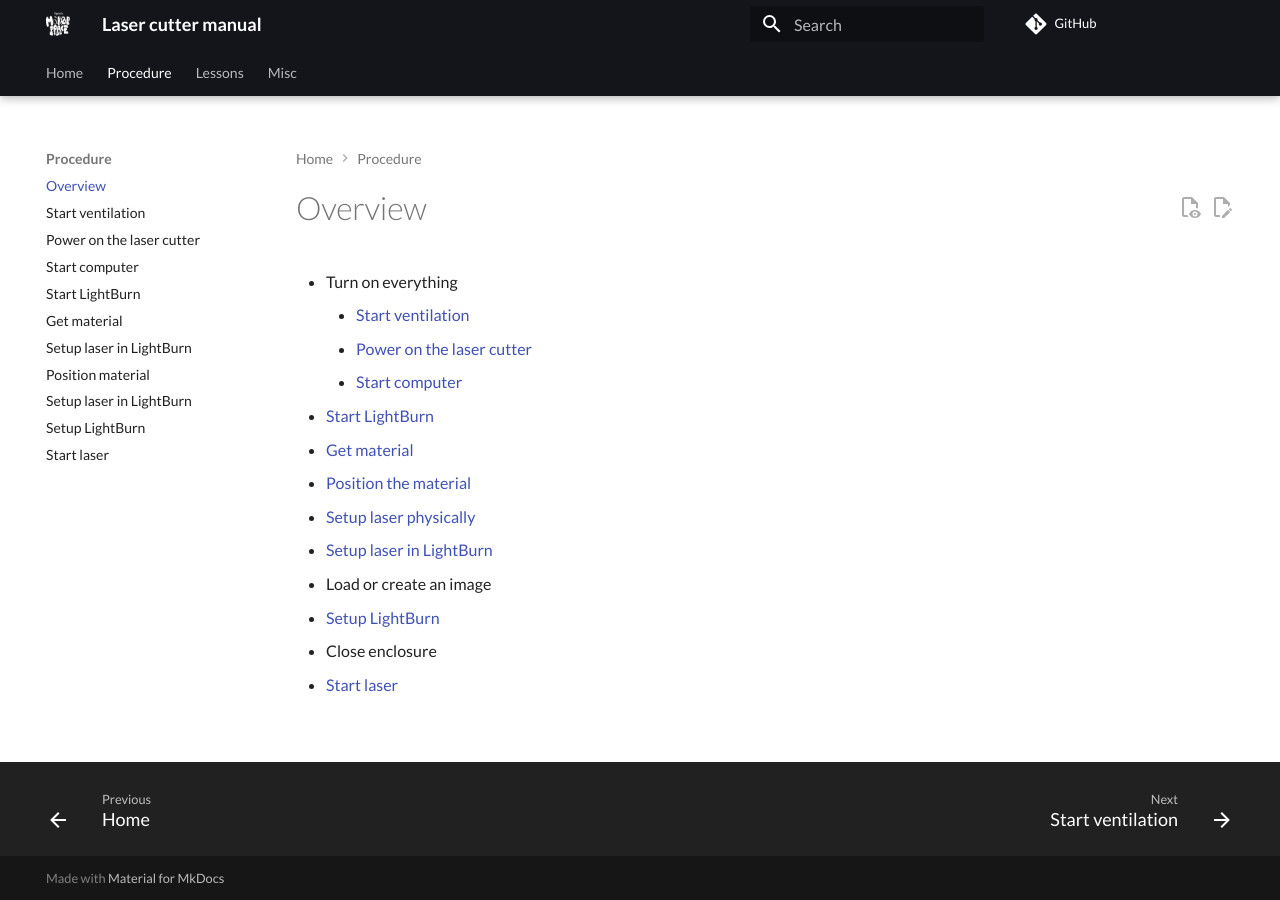
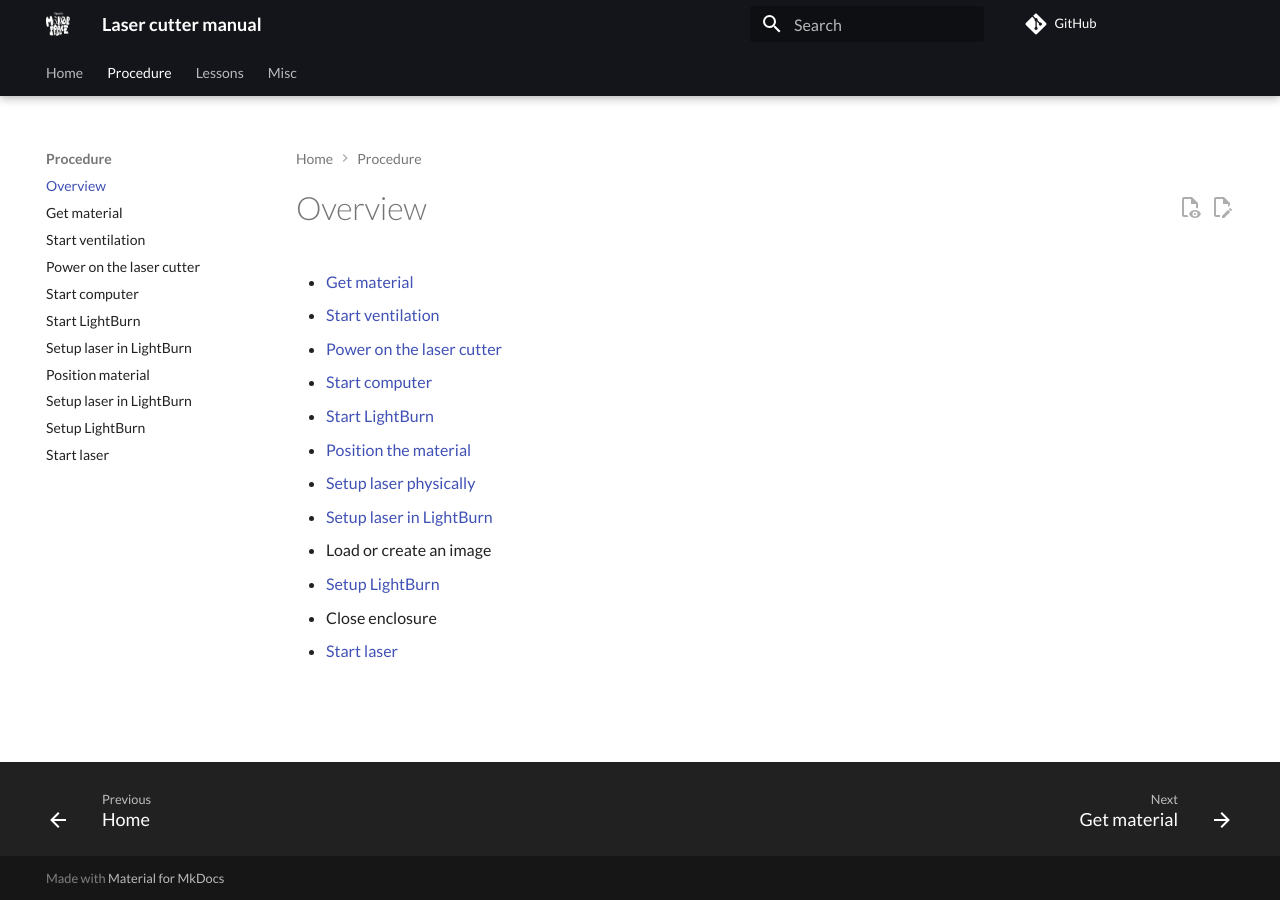
Before and after one commit to uppsala-makerspace/laser_cutter_guide, an MkDocs documentation site: the page built from docs/steps/README.md, in a window 1280 px wide. Built offline with MkDocs 1.6.1 and Material for MkDocs 9.7.7, drawn with Linux system fonts in a browser that asks for light colours; comment, search, counter and statistics services are not loaded.

Commit message:
Get material first

```diff
--- a/docs/steps/README.md
+++ b/docs/steps/README.md
@@ -7,12 +7,11 @@ tags:
 
 # Overview
 
-- Turn on everything
-    - [Start ventilation](start_ventilation.md)
-    - [Power on the laser cutter](power_on_laser_cutter.md)
-    - [Start computer](start_computer.md)
+- [Get material](get_material.md)
+- [Start ventilation](start_ventilation.md)
+- [Power on the laser cutter](power_on_laser_cutter.md)
+- [Start computer](start_computer.md)
 - [Start LightBurn](start_lightburn.md)
-- [Get material](get_material.md)
 - [Position the material](position_material.md)
 - [Setup laser physically](setup_laser_physically.md)
 - [Setup laser in LightBurn](setup_laser_in_lightburn.md)
--- a/mkdocs.yml
+++ b/mkdocs.yml
@@ -7,11 +7,11 @@ nav:
   - Home: index.md
   - Procedure:
     - Overview: steps/README.md
+    - Get material: steps/get_material.md
     - Start ventilation: steps/start_ventilation.md
     - Power on the laser cutter: steps/power_on_laser_cutter.md
     - Start computer: steps/start_computer.md
     - Start LightBurn: steps/start_lightburn.md
-    - Get material: steps/get_material.md
     - Setup laser in LightBurn: steps/setup_laser_in_lightburn.md
     - Position material: steps/position_material.md
     - Setup laser physically: steps/setup_laser_in_lightburn.md
```
